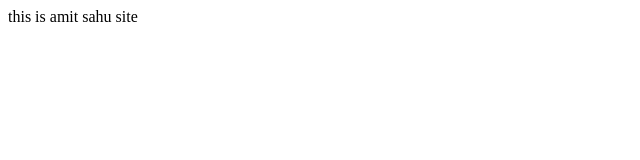
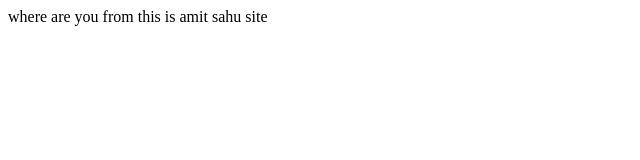
Before and after one commit to Techhackontime999/techhackontime.github.io, a plain HTML site: page index.html in a window 1280 px wide. Shown: the whole page, without its empty margins (0-640 px from the left). Drawn offline with Linux system fonts and the light colour scheme.

Commit message:
Update index.html

```diff
--- a/index.html
+++ b/index.html
@@ -4,7 +4,7 @@
 <meta charset="UTF-8">
 <meta name="viewport" content="width=device-width, initial-scale=1">
 <body>
-
+where are you from
 this is amit sahu site
 
 </body>
```
